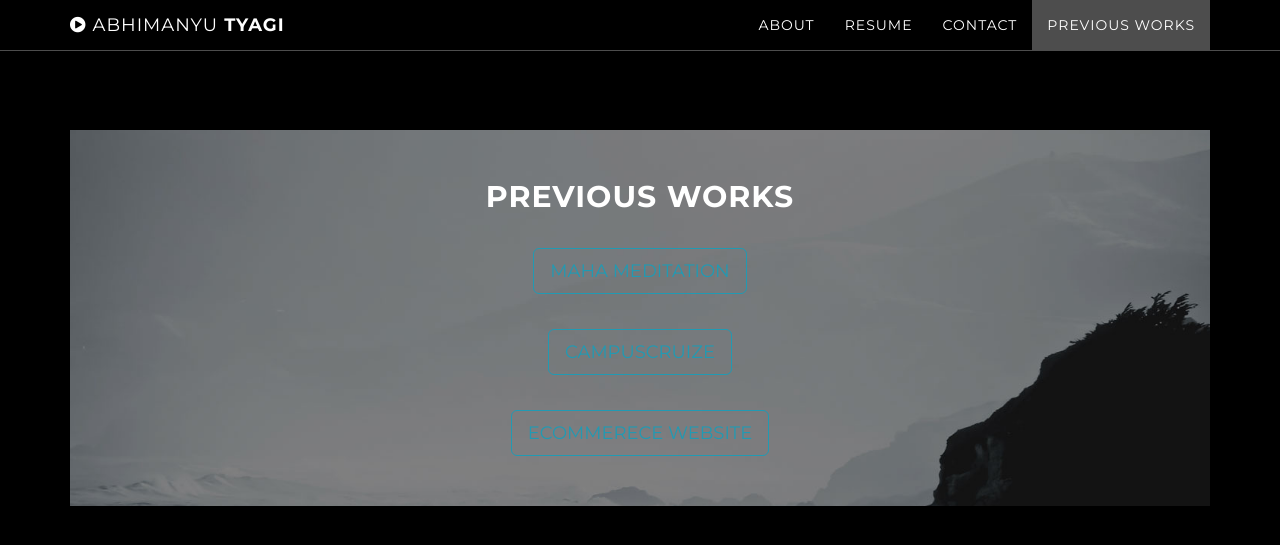
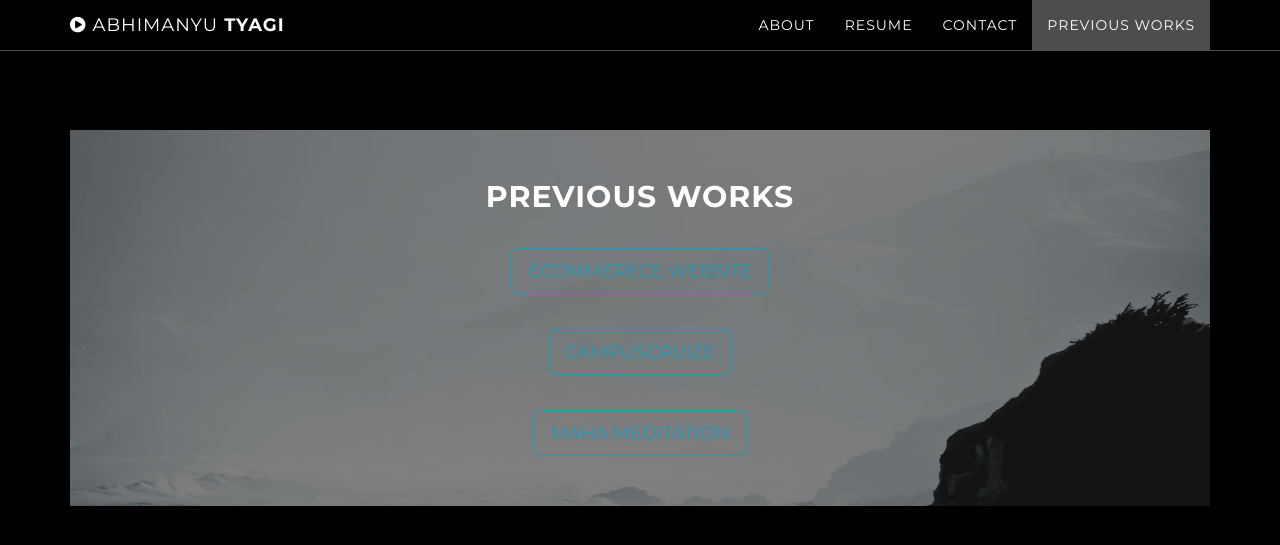
Before and after one commit to abhimanyu1993/abhimanyu1993.github.io, a Jekyll site: the page built from index.html, in a window 1280 px wide and 900 px high, scrolled down 2685 px. Shown: the top 545 px of the window. Built offline with Jekyll 4.4.1, drawn with Linux system fonts in a browser that asks for light colours.

Commit message:
order of links

```diff
--- a/_includes/prevworks.html
+++ b/_includes/prevworks.html
@@ -2,11 +2,13 @@
         <div>
             <div class="previousworks">
                 <h2>Previous Works</h2>
-                <a href="http://www.collegecruize.com/" class="btn btn-default btn-lg"> Maha Meditation</a>
+                <a href="http://rocsummerexplosion.com/" class="btn btn-default btn-lg"> eCommerece website</a>
                 <p></p>
                 <a href="http://www.campuscruize.org/book-a-ride/" class="btn btn-default btn-lg"> CampusCruize</a>
                 <p></p>
-                <a href="http://rocsummerexplosion.com/" class="btn btn-default btn-lg"> eCommerece website</a>
+                <a href="http://www.collegecruize.com/" class="btn btn-default btn-lg"> Maha Meditation</a>
+
+
             </div>
         </div>
     </section>
```
